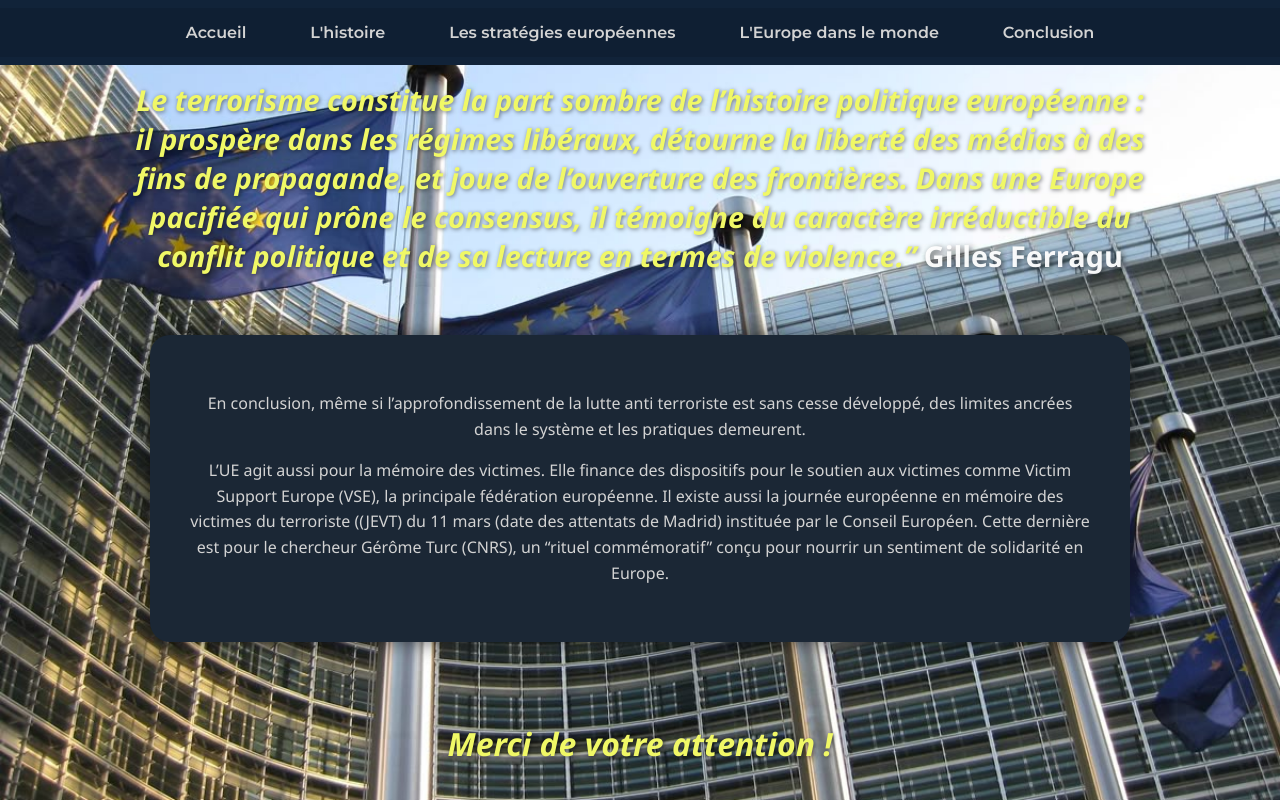
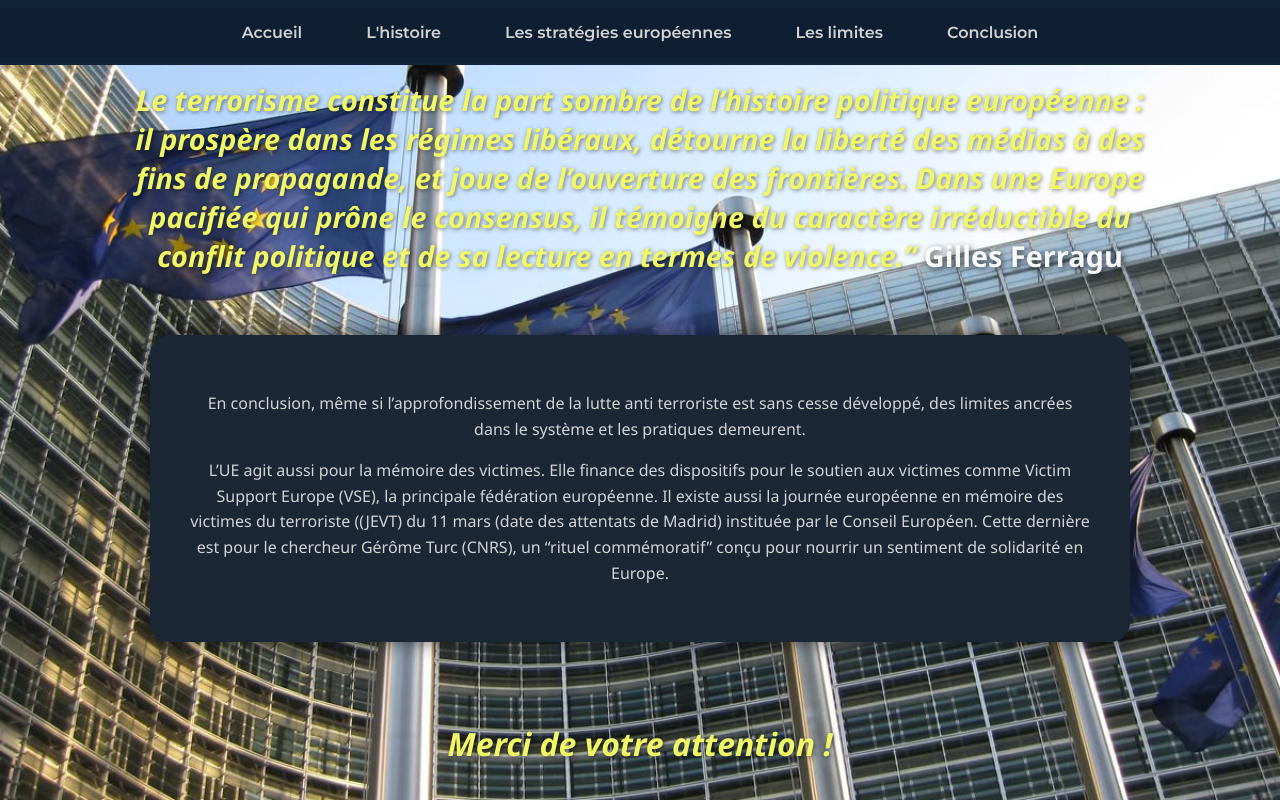
Before and after one commit to seignezoriana-web/site-ue-terrorisme1, a plain HTML site: page Conclusion.html in a window 1280 px wide. Drawn offline with Linux system fonts and the light colour scheme.

Commit message:
Update Conclusion.html

```diff
--- a/Conclusion.html
+++ b/Conclusion.html
@@ -28,7 +28,7 @@
       </ul>
     </li>
 
-    <li><a href="#">L'Europe dans le monde</a>
+    <li><a href="#">Les limites</a>
       <ul>
         <li><a href="page_7.html">Cadre européen limité</a></li>
       </ul>
```
